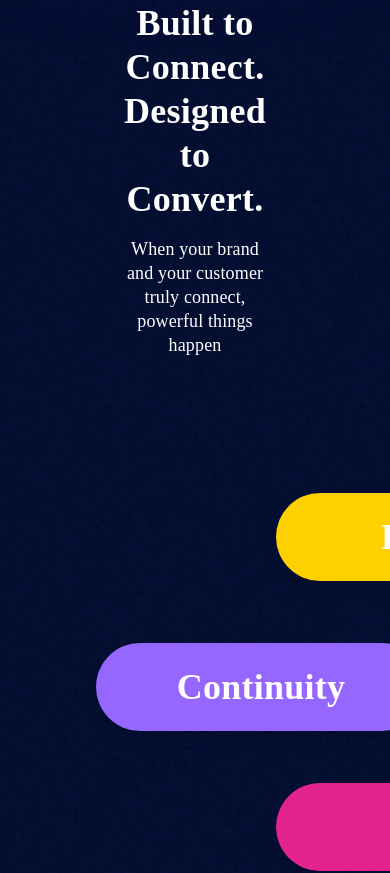
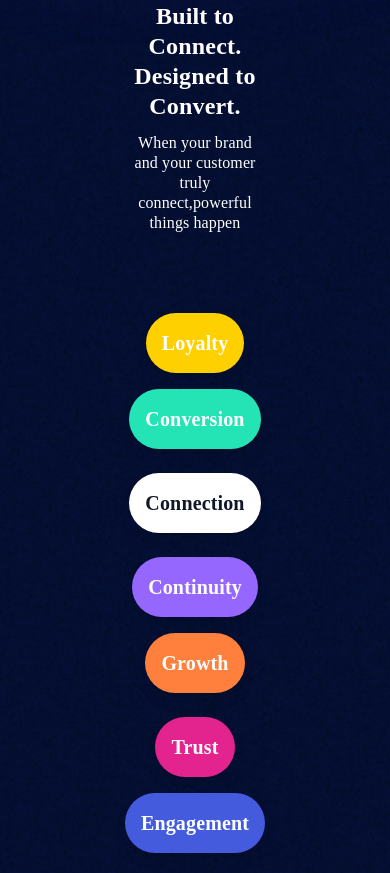
Before and after one commit to FatmaLajmiB/BuzzBip, a Next.js app: page / in a window 390 px wide. Shown: the part 1760-2633 px from the top of the page. Built offline with nearby package versions, Linux system fonts and the light colour scheme; a web font is replaced by a local one.

Commit message:
key-benefits-responsivenees

```diff
--- a/src/components/sections/key-benefits-section/HeadingBloc.tsx
+++ b/src/components/sections/key-benefits-section/HeadingBloc.tsx
@@ -7,20 +7,18 @@ interface HeadingBlocProps {
 
 function HeadingBloc({ title, subtitle }: HeadingBlocProps) {
   return (
-    <div className="text-center max-w-2xl mx-auto px-4 sm:px-6 lg:px-8">
+    <div className="text-center max-w-xs sm:max-w-lg md:max-w-xl lg:max-w-2xl mx-auto px-4 sm:px-6 lg:px-8">
       <h1
         className="
           text-white
           font-semibold
-          text-4xl
-          leading-[44px]
+          text-2xl sm:text-3xl md:text-4xl lg:text-4xl
+          leading-tight sm:leading-9 md:leading-10 lg:leading-[44px]
           tracking-[0.0075em]
           text-center
-          mb-4
+          mb-3 sm:mb-4 lg:mb-4
           [font-family:Parkinsans]
         "
-        style={{
-        }}
       >
         {title}
       </h1>
@@ -29,14 +27,12 @@ function HeadingBloc({ title, subtitle }: HeadingBlocProps) {
         className="
           text-white
           font-medium
-          text-lg
-          leading-6
+          text-base sm:text-lg md:text-lg lg:text-lg
+          leading-5 sm:leading-6 md:leading-6 lg:leading-6
           tracking-[0.0075em]
           text-center
           [font-family:Parkinsans]
         "
-        style={{
-        }}
       >
         {subtitle}
       </p>
--- a/src/components/sections/key-benefits-section/KeyBenefitsSection.tsx
+++ b/src/components/sections/key-benefits-section/KeyBenefitsSection.tsx
@@ -6,7 +6,7 @@ import Pill from "./Pill";
 function KeyBenefitsSection() {
   return (
     <div>
-      <div className=" flex justify-center p-4 mt-10">
+      <div className="flex justify-center p-4 mt-10">
         <HeadingBloc
           title={
             <span>
@@ -18,16 +18,15 @@ function KeyBenefitsSection() {
           subtitle={
             <span>
               When your brand and your customer truly connect,
-              <br />
+              <br className="hidden sm:block" />
               powerful things happen
             </span>
           }
         />
       </div>
 
-      <div className="relative w-[1070px] h-[400px] mx-auto mt-30 mb-30">
-        {/* Pills positioned directly within this new centered container */}
-
+      {/* Desktop Layout - Original positioning for large screens */}
+      <div className="hidden lg:block relative w-full max-w-[1070px] h-[400px] mx-auto mt-30 mb-30">
         {/* Loyalty Pill */}
         <div className="absolute" style={{ top: '0px', left: '180px' }}>
           <Pill text="Loyalty" bgColorClass="bg-accent-yellow-500" />
@@ -64,6 +63,67 @@ function KeyBenefitsSection() {
         </div>
       </div>
 
+      {/* Tablet Layout - 3 column grid */}
+      <div className="hidden md:block lg:hidden px-4 mt-20 mb-20">
+        <div className="grid grid-cols-3 gap-6 max-w-2xl mx-auto">
+          {/* Row 1 */}
+          <div className="flex justify-center">
+            <Pill text="Loyalty" bgColorClass="bg-accent-yellow-500" />
+          </div>
+          <div></div>
+          <div className="flex justify-center">
+            <Pill text="Conversion" bgColorClass="bg-accent-mint-500" />
+          </div>
+
+          {/* Row 2 */}
+          <div className="flex justify-center">
+            <Pill text="Continuity" bgColorClass="bg-accent-purple-500" />
+          </div>
+          <div className="flex justify-center">
+            <Pill text="Connection" bgColorClass="bg-white" textColorClass="text-gray-900" />
+          </div>
+          <div className="flex justify-center">
+            <Pill text="Growth" bgColorClass="bg-accent-coral-500" />
+          </div>
+
+          {/* Row 3 */}
+          <div></div>
+          <div className="flex justify-center">
+            <Pill text="Trust" bgColorClass="bg-accent-magenta-500" />
+          </div>
+          <div className="flex justify-center">
+            <Pill text="Engagement" bgColorClass="bg-accent-blue-400" />
+          </div>
+        </div>
+      </div>
+
+      {/* Mobile Layout - Vertical stack */}
+      <div className="block lg:hidden px-4 mt-16 mb-16">
+        <div className="space-y-6 max-w-sm mx-auto">
+          {/* Row 1 - 2 pills */}
+          <div className="flex justify-center gap-4 flex-wrap">
+            <Pill text="Loyalty" bgColorClass="bg-accent-yellow-500" />
+            <Pill text="Conversion" bgColorClass="bg-accent-mint-500" />
+          </div>
+
+          {/* Row 2 - 1 pill (centered) */}
+          <div className="flex justify-center">
+            <Pill text="Connection" bgColorClass="bg-white" textColorClass="text-gray-900" />
+          </div>
+
+          {/* Row 3 - 2 pills */}
+          <div className="flex justify-center gap-4 flex-wrap">
+            <Pill text="Continuity" bgColorClass="bg-accent-purple-500" />
+            <Pill text="Growth" bgColorClass="bg-accent-coral-500" />
+          </div>
+
+          {/* Row 4 - 2 pills */}
+          <div className="flex justify-center gap-4 flex-wrap">
+            <Pill text="Trust" bgColorClass="bg-accent-magenta-500" />
+            <Pill text="Engagement" bgColorClass="bg-accent-blue-400" />
+          </div>
+        </div>
+      </div>
     </div>
   );
 }
--- a/src/components/sections/key-benefits-section/Pill.tsx
+++ b/src/components/sections/key-benefits-section/Pill.tsx
@@ -12,15 +12,15 @@ function Pill({ text, bgColorClass, textColorClass = 'text-white' }: PillProps)
       className={`
         ${bgColorClass}
         ${textColorClass}
-        w-[330px]
-        h-[88px]
-        rounded-[44px]
+        w-[200px] sm:w-[250px] md:w-[300px] lg:w-[330px]
+        h-[60px] sm:h-[70px] md:h-[80px] lg:h-[88px]
+        rounded-[30px] sm:rounded-[35px] md:rounded-[40px] lg:rounded-[44px]
         font-medium
         text-base
         shadow-lg
         inline-flex items-center justify-center
         whitespace-nowrap
-        transition-colors duration-200 ease-in-out
+        transition-all duration-200 ease-in-out
         hover:opacity-90 cursor-pointer
         opacity-100
         transform rotate-0
@@ -28,20 +28,16 @@ function Pill({ text, bgColorClass, textColorClass = 'text-white' }: PillProps)
     >
       <span
         className="
-          w-[267px]
-          h-[44px]
           font-semibold
-          text-4xl
-          leading-[44px]
+          text-xl sm:text-2xl md:text-3xl lg:text-4xl
+          leading-tight
           tracking-[0.0075em]
           text-center
           inline-flex items-center justify-center
           [font-family:Parkinsans]
           overflow-hidden
-          px-10
+          px-4 sm:px-6 md:px-8 lg:px-10
         "
-        style={{
-        }}
       >
         {text}
       </span>
--- a/src/components/sections/key-benefits-section/PillsContainer.tsx
+++ /dev/null
@@ -1,45 +0,0 @@
-import Pill from "./Pill";
-import React from 'react'
-
-function PillsContainer() {
-  return (
-    <div className="">
-      {/* Loyalty Pill */}
-      <div className="absolute top-0 sm:top-4 lg:top-8 left-1/2 -translate-x-1/2">
-        <Pill text="Loyalty" bgColorClass="bg-yellow-400" />
-      </div>
-
-      {/* Conversion Pill */}
-      <div className="absolute top-[20%] sm:top-[25%] lg:top-[30%] right-[10%] sm:right-[15%] lg:right-[20%]">
-        <Pill text="Conversion" bgColorClass="bg-emerald-400" />
-      </div>
-
-      {/* Continuity Pill */}
-      <div className="absolute top-[20%] sm:top-[25%] lg:top-[30%] left-[10%] sm:left-[15%] lg:left-[20%]">
-        <Pill text="Continuity" bgColorClass="bg-purple-600" />
-      </div>
-
-      {/* Connection Pill */}
-      <div className="absolute top-1/2 -translate-y-1/2 left-1/2 -translate-x-1/2 z-20">
-        <Pill text="Connection" bgColorClass="bg-white" textColorClass="text-gray-900" />
-      </div>
-
-      {/* Growth Pill */}
-      <div className="absolute bottom-[20%] sm:bottom-[25%] lg:bottom-[30%] right-[10%] sm:right-[15%] lg:right-[20%]">
-        <Pill text="Growth" bgColorClass="bg-orange-500" />
-      </div>
-
-      {/* Trust Pill */}
-      <div className="absolute bottom-0 sm:bottom-4 lg:bottom-8 left-1/4 -translate-x-1/2">
-        <Pill text="Trust" bgColorClass="bg-pink-600" />
-      </div>
-
-      {/* Engagement Pill */}
-      <div className="absolute bottom-0 sm:bottom-4 lg:bottom-8 right-1/4 translate-x-1/2">
-        <Pill text="Engagement" bgColorClass="bg-blue-600" />
-      </div>
-    </div>
-  );
-}
-
-export default PillsContainer
```
